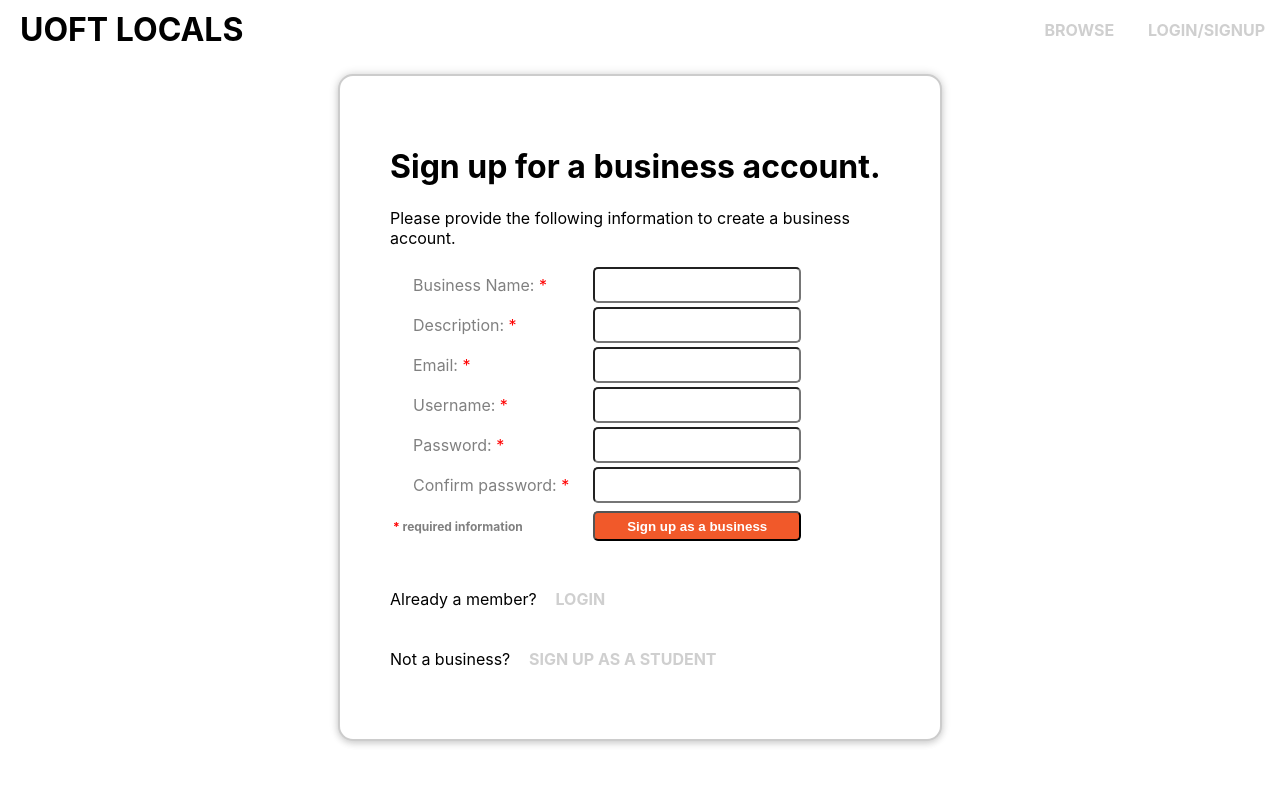
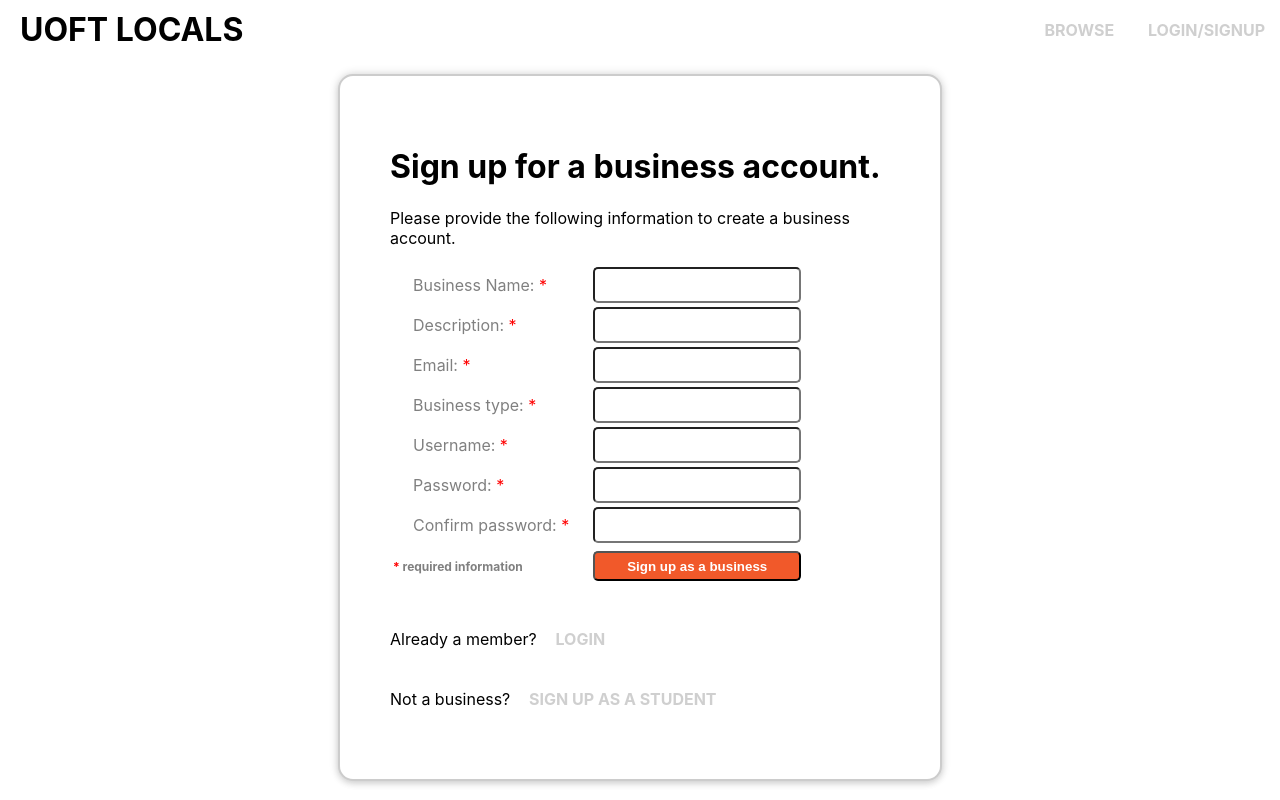
Before and after one commit to kerryzhu108/UofTLocals, a React (Create React App) app in the folder 309frontend/: page /business-signup in a window 1280 px wide. Built offline with nearby package versions, Linux system fonts and the light colour scheme; no server answers.

Commit message:
small login and upload bug fix

```diff
--- a/309frontend/src/apis/login.js
+++ b/309frontend/src/apis/login.js
@@ -40,7 +40,7 @@ export const registerStudent = async (comp, event) => {
                 const msg = response[0].msg + ' for ' + response[0].param
                 alert(msg)
             } catch(error) {
-                response.text().then(text => { alert(text) })
+                alert(error)
             }
             return
         }
@@ -72,7 +72,8 @@ export const registerBusiness = async (comp, event) => {
                 "username": comp.state.username,
                 "password": comp.state.password,
                 "desc": comp.state.description,
-                "email": comp.state.email
+                "email": comp.state.email,
+                "type": comp.state.type
             })
         })
         if (response.status !== 200) {
@@ -83,8 +84,7 @@ export const registerBusiness = async (comp, event) => {
                 const msg = response[0].msg + ' for ' + response[0].param
                 alert(msg)
             } catch(error) {
-                console.log(response.text)
-                response.text().then(text => { alert(text) })
+                alert(error)
             }
             return
         }
--- a/309frontend/src/components/InputInfoBusiness.js
+++ b/309frontend/src/components/InputInfoBusiness.js
@@ -3,7 +3,7 @@ import React from "react";
 class InputInfoBusiness extends React.Component {
 
     render() {
-        const { name, email, username, password, confirmation, description, onChange, onClick } = this.props
+        const { name, email, username, password, confirmation, description, type, onChange, onClick } = this.props
         return (
             <form>
                 <table>
@@ -19,6 +19,10 @@ class InputInfoBusiness extends React.Component {
                     <tr>
                         <td><label className="infoLabel">Email: <span className="red">*</span></label></td>
                         <td><input className="infoInput" name="email" value={email} onChange={onChange}/></td>
+                    </tr>
+                    <tr>
+                        <td><label className="infoLabel">Business type: <span className="red">*</span></label></td>
+                        <td><input className="infoInput" name="type" value={type} onChange={onChange}/></td>
                     </tr>
                     <tr>
                         <td><label className="infoLabel">Username: <span className="red">*</span></label></td>
--- a/309frontend/src/views/StudentProfilePage.js
+++ b/309frontend/src/views/StudentProfilePage.js
@@ -122,14 +122,14 @@ class StudentProfile extends React.Component {
                             comment.business && <Comment
                                 key={ comment._id }
                                 username={ "@" + this.state.username + " commented on: " + comment.business.name }
-                                profile={ defaultProfile }
+                                profile={ this.state.imageURL || defaultProfile }
                                 content={ comment.content }/>
                         ))}
                         { this.state.reviews.map((review) => (
                             review.business && <Review
                                 key={ review._id }
                                 username={ "@" + this.state.username + " reviewed: " + review.business.name }
-                                profile={ defaultProfile }
+                                profile={ this.state.imageURL || defaultProfile }
                                 content={ review.content }
                                 rating={ review.rating }/>
                         ))}
```
Also changed, not shown: 1 other file (tests, documents, lock files or other folders).
